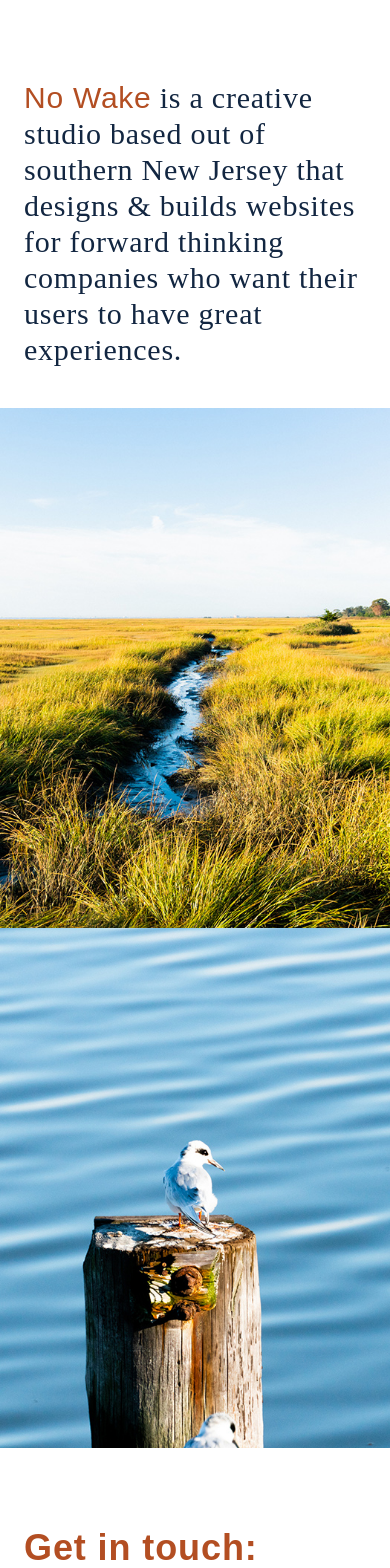
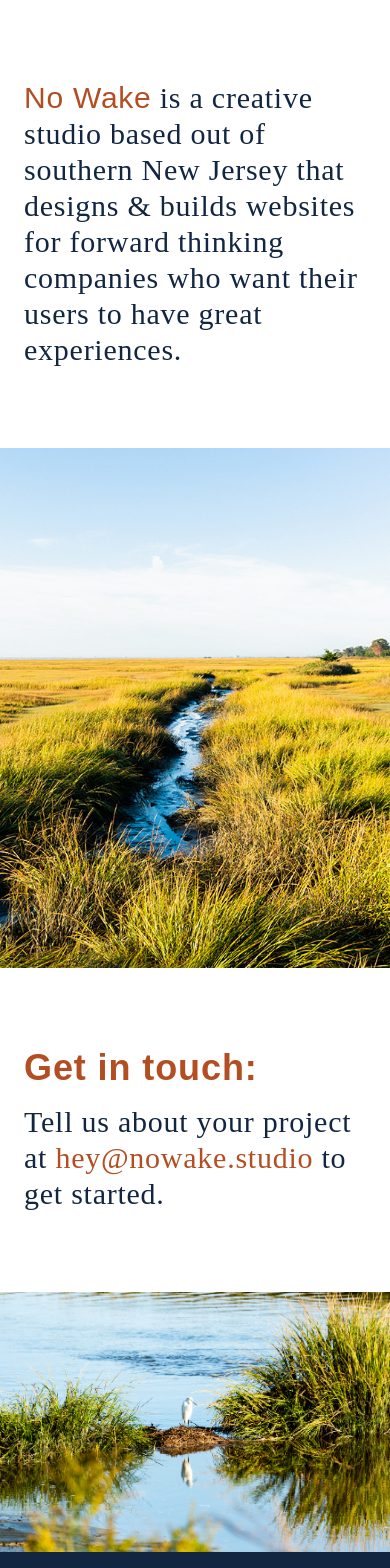
Before and after one commit to jeremel/nowake-next, a Next.js app: page / in a window 390 px wide. Shown: the top 1568 px of the page. Built offline with nearby package versions, Linux system fonts and the light colour scheme; a web font is replaced by a local one.

Commit message:
Fiddle with the padding and remove the contact section image from the layout  on mobile

```diff
--- a/components/ContactSection.tsx
+++ b/components/ContactSection.tsx
@@ -4,23 +4,19 @@ export default function ContactSection() {
   return (
     <section className="bg-primary-white w-full md:h-screen h-full">
       <div className="h-full flex flex-wrap justify-between sm:gap-6 gap-0">
-        <div className="sm:h-auto h-[50%] md:max-w-[40%] w-full md:place-self-center place-self-end md:pl-6">
+        <div className="sm:h-auto h-[50%] md:max-w-[40%] w-full md:place-self-center place-self-end md:pl-6 sm:block hidden">
           <figure className="h-full w-full">
             <Image
               src="/bird-pole-cropped.jpg"
               alt="A seagull on a piling over the bay"
               width={525}
               height={700}
-              // style={{
-              //   objectFit: "contain",
-              //   objectPosition: "center",
-              // }}
               className="object-contain object-center"
             />
           </figure>
         </div>
 
-        <div className="sm:h-auto h-[50%] md:max-w-[55%] w-auto place-self-center md:pl-6 sm:px-8 px-6 pt-20 md:pt-0 pb-10 md:pb-0">
+        <div className="sm:h-auto h-[50%] md:max-w-[55%] w-auto place-self-center md:pl-6 sm:px-8 px-6 pt-20 md:pt-0 pb-20 md:pb-0">
           <h2 className="text-primary-rust lg:text-5xl md:text-4xl text-4xl font-sans font-bold mb-4 tracking-wide cursor-default">
             Get in touch:
           </h2>
--- a/components/Header.tsx
+++ b/components/Header.tsx
@@ -4,7 +4,7 @@ export default function Header() {
   return (
     <header className="w-full md:h-screen h-full">
       <div className="h-full flex flex-wrap justify-between sm:gap-6 gap-0">
-        <div className="sm:h-auto h-[50%] md:max-w-[55%] w-auto place-self-center md:pl-6 sm:px-8 px-6 pt-20 md:pt-0 pb-10 md:pb-0">
+        <div className="sm:h-auto h-[50%] md:max-w-[55%] w-auto place-self-center md:pl-6 sm:px-8 px-6 pt-20 md:pt-0 pb-20 md:pb-0">
           <p className="text-primary-navy font-serif font-light lg:text-5xl md:text-4xl text-3xl tracking-wide cursor-default">
             <span className="text-primary-rust font-sans">No Wake</span> is a
             creative studio based out of southern New Jersey that designs &
```
